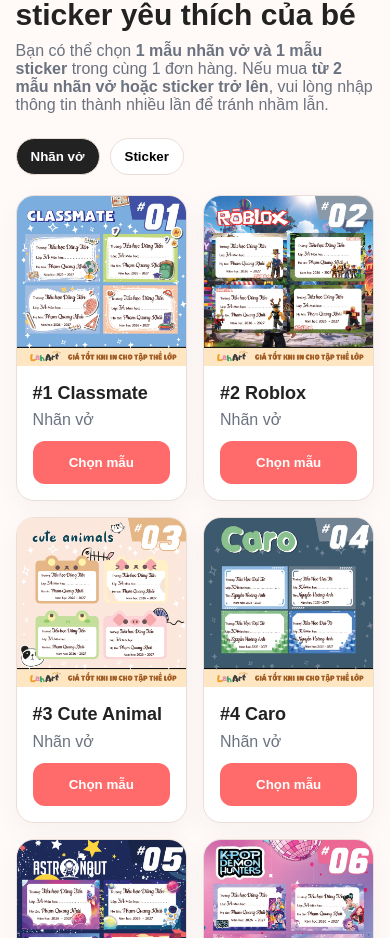
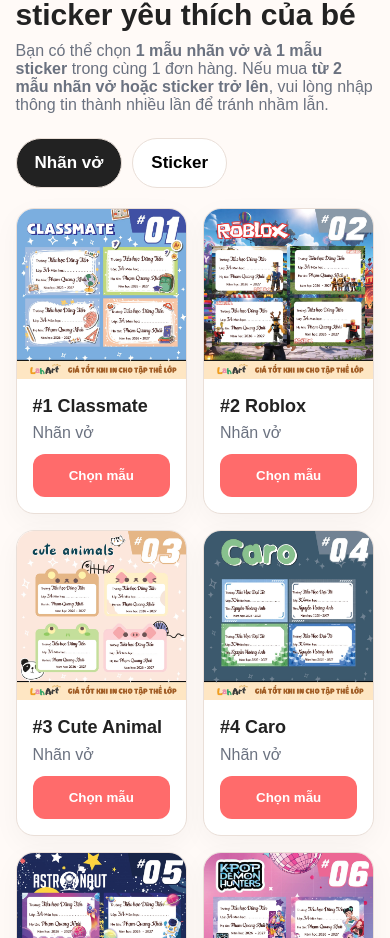
Before and after one commit to hieuho178/Nh-n-v-in-t-n-2026, a Next.js app: page / in a window 390 px wide. Shown: the part 1528-2466 px from the top of the page. Built offline with nearby package versions, Linux system fonts and the light colour scheme.

Commit message:
Update globals.css

```diff
--- a/app/globals.css
+++ b/app/globals.css
@@ -185,3 +185,20 @@
     line-height: 1.5;
   }
 }
+/* NÚT CHỌN NHÃN VỞ / STICKER */
+.tabs button {
+  font-size: 20px;
+  font-weight: 700;
+  padding: 16px 28px;
+  min-height: 58px;
+  border-radius: 30px;
+}
+
+/* Điện thoại */
+@media (max-width: 600px) {
+  .tabs button {
+    font-size: 17px;
+    padding: 13px 18px;
+    min-height: 50px;
+  }
+}
```
